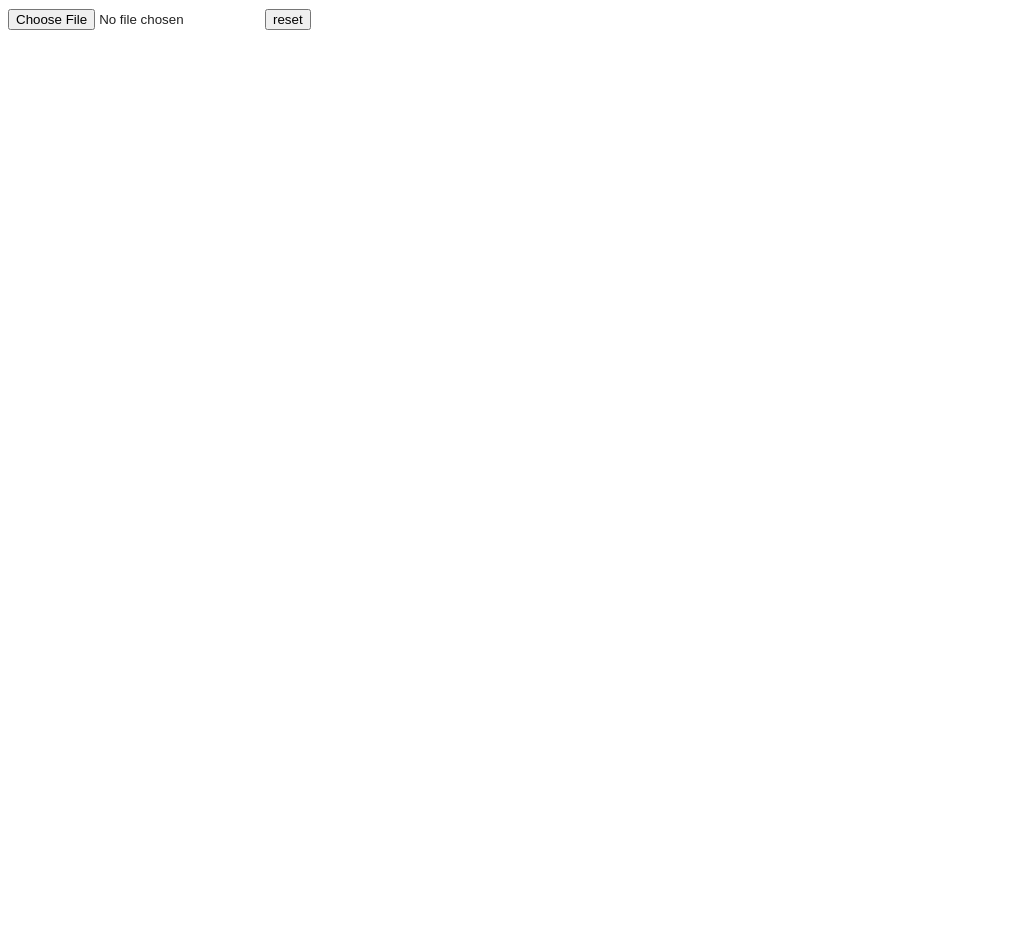
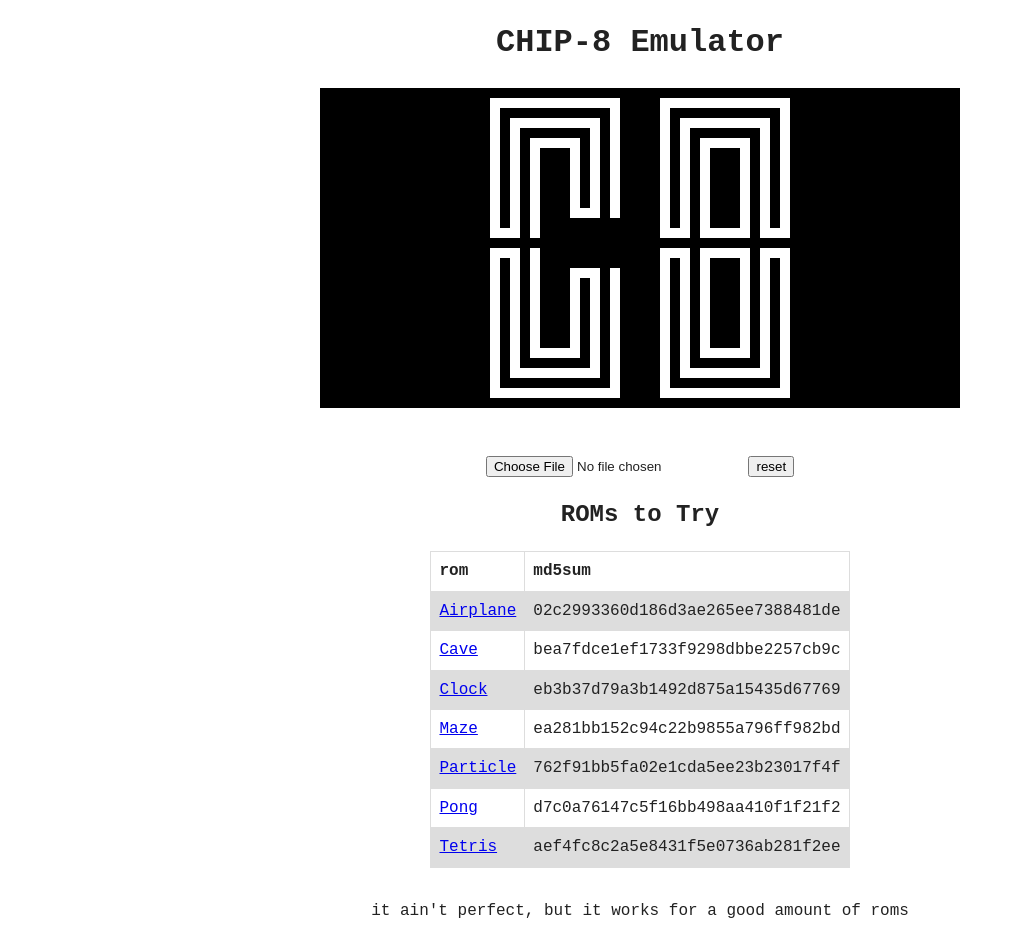
Before and after one commit to olivesnake/chip8-web, a website built with webpack: page index.html in a window 1280 px wide. Shown: the whole page, without its empty margins (0-1015 px from the left). Before the commit the page ends 800 px from the top, so only its background shows below. Built offline with nearby package versions, Linux system fonts and the light colour scheme.

Commit message:
added rom download list and styling

```diff
--- a/css/style.css
+++ b/css/style.css
@@ -15,6 +15,30 @@ html {
   color: #222;
   font-size: 1em;
   line-height: 1.4;
+}
+
+body {
+  font-family: monospace;
+  text-align: center;
+  font-size: 16px;
+}
+
+table {
+
+  border-collapse: collapse;
+  margin-left: auto;
+  margin-right: auto;
+  margin-bottom: 2rem;
+}
+
+td, th {
+  border: 1px solid #dddddd;
+  text-align: left;
+  padding: 8px;
+}
+
+tr:nth-child(even) {
+  background-color: #dddddd;
 }
 
 /*
@@ -172,9 +196,9 @@ textarea {
 }
 
 @media print,
-  (-webkit-min-device-pixel-ratio: 1.25),
-  (min-resolution: 1.25dppx),
-  (min-resolution: 120dpi) {
+(-webkit-min-device-pixel-ratio: 1.25),
+(min-resolution: 1.25dppx),
+(min-resolution: 120dpi) {
   /* Style adjustments for high resolution devices */
 }
 
--- a/index.html
+++ b/index.html
@@ -13,15 +13,82 @@
 </head>
 
 <body>
-<form>
-  <input type="file" name="romFile" id="romFileInput">
-  <button type="reset" id="resetBtn">reset</button>
-</form>
+<main>
+  <h1>CHIP-8 Emulator</h1>
 
-<br>
 
-<canvas id="display" width="640" height="320"></canvas>
-<!--<img src="img/cosmac-vip-keypad.png" alt="keypad" height="726" width="747" style="height: 250px; width: 250px;">-->
+  <canvas id="display" width="640" height="320" style="margin-bottom: 3rem;"></canvas>
+  <br>
+  <form>
+    <input type="file" name="romFile" id="romFileInput">
+    <button type="reset" id="resetBtn">reset</button>
+  </form>
+
+  <h2>ROMs to Try</h2>
+  <table>
+    <tr>
+      <th>rom</th>
+      <th>md5sum</th>
+    </tr>
+    <tr>
+      <td>
+        <a href="/roms/Airplane.ch8" download="airplane.ch8">Airplane</a>
+      </td>
+      <td>
+        02c2993360d186d3ae265ee7388481de
+      </td>
+    </tr>
+    <tr>
+      <td>
+        <a href="/roms/Cave.ch8" download="cave.ch8">Cave</a>
+      </td>
+      <td>
+        bea7fdce1ef1733f9298dbbe2257cb9c
+      </td>
+    </tr>
+    <tr>
+      <td>
+        <a href="/roms/Clock%20Program%20%5BBill%20Fisher,%201981%5D.ch8" download="clock.ch8">Clock</a>
+      </td>
+      <td>
+        eb3b37d79a3b1492d875a15435d67769
+      </td>
+    </tr>
+    <tr>
+      <td>
+        <a href="/roms/Maze%20%5BDavid%20Winter,%20199x%5D.ch8" download="maze.ch8">Maze</a>
+      </td>
+      <td>
+        ea281bb152c94c22b9855a796ff982bd
+      </td>
+    </tr>
+    <tr>
+      <td>
+        <a href="/roms/Particle%20Demo%20%5BzeroZshadow,%202008%5D.ch8" download="particle.ch8">Particle</a>
+      </td>
+      <td>
+        762f91bb5fa02e1cda5ee23b23017f4f
+      </td>
+    </tr>
+    <tr>
+      <td>
+        <a href="/roms/Pong%20(1%20player).ch8" download="pong.ch8">Pong</a>
+      </td>
+      <td>
+        d7c0a76147c5f16bb498aa410f1f21f2
+      </td>
+    </tr>
+    <tr>
+      <td>
+        <a href="/roms/Tetris%20%5BFran%20Dachille,%201991%5D%20(1).ch8" download="tetris.ch8">Tetris</a>
+      </td>
+      <td>
+        aef4fc8c2a5e8431f5e0736ab281f2ee
+      </td>
+    </tr>
+  </table>
+</main>
 <script src="js/app.js"></script>
+<footer>it ain't perfect, but it works for a good amount of roms</footer>
 </body>
 </html>
--- a/js/app.js
+++ b/js/app.js
@@ -1,3 +1,6 @@
+"use strict";
+
+
 const NUM_REGISTERS = 16;
 const FLAG_REGISTER = 0xF;
 const INIT_HERTZ = 60; // starting hertz for timer registers
@@ -7,19 +10,46 @@ const PROGRAM_START = 0x200;
 const FONTS_START = 0x50;
 const FONT_LEN = 5; // number of bytes for a font character
 const MEMORY_SIZE = 0x1000;
-const BEEP_SOUND_FILE = "./audio/beep-06.mp3"
+const BEEP_SOUND_FILE = "./audio/beep-06.mp3";
 const SPRITE_WIDTH = 8;
 const SCALE = 10;
 const INTERVAL = Math.floor(1000 / 60);
 // const INTERVAL = 500;
 
+const LOGO_ROM = [
+  0, 224, 96, 0, 97, 0, 98, 8, 162, 32, 64,
+  64, 34, 26, 65, 32, 18, 16, 208, 24, 242,
+  30, 112, 8, 18, 10, 96, 0, 113, 8, 0, 238,
+  0, 0, 0, 0, 0, 0, 0, 0, 0, 0, 0, 0, 0, 0,
+  0, 0, 0, 127, 64, 95, 80, 87, 84, 84, 0,
+  252, 4, 244, 20, 212, 84, 84, 0, 63, 32,
+  47, 40, 43, 42, 42, 0, 254, 2, 250, 10,
+  234, 42, 42, 0, 0, 0, 0, 0, 0, 0, 0, 0,
+  0, 0, 0, 0, 0, 0, 0, 0, 0, 0, 0, 0, 0,
+  0, 0, 0, 0, 0, 0, 0, 0, 0, 0, 84, 84,
+  84, 84, 84, 84, 116, 0, 84, 84, 84,
+  84, 116, 0, 0, 0, 42, 42, 42, 42, 42,
+  42, 59, 0, 42, 42, 42, 42, 42, 42, 238,
+  0, 0, 0, 0, 0, 0, 0, 0, 0, 0, 0, 0, 0, 0,
+  0, 0, 0, 0, 0, 0, 0, 0, 0, 0, 0, 0, 0, 0,
+  0, 0, 0, 0, 0, 116, 84, 84, 84, 84, 84,
+  84, 84, 0, 0, 116, 84, 84, 84, 84, 84,
+  59, 42, 42, 42, 42, 42, 42, 42, 238, 42,
+  42, 42, 42, 42, 42, 42, 0, 0, 0, 0, 0, 0,
+  0, 0, 0, 0, 0, 0, 0, 0, 0, 0, 0, 0, 0, 0,
+  0, 0, 0, 0, 0, 0, 0, 0, 0, 0, 0, 0, 84, 84,
+  87, 80, 95, 64, 127, 0, 84, 84, 212, 20, 244,
+  4, 252, 0, 42, 42, 43, 40, 47, 32, 63, 0, 42,
+  42, 234, 10, 250, 2, 254, 0, 0, 0, 0, 0, 0, 0,
+  0, 0, 0, 0, 0, 0, 0, 0, 0, 0
+]
 
 const INPUT_MAP = {
   "1": 1, "2": 2, "3": 4, "4": 0xC,
-  "q": 4, "w": 5, 'e': 5, 'r': 0xD,
-  'a': 7, 's': 8, 'd': 9, 'f': 0xE,
-  'z': 0xA, 'x': 0, 'c': 0xB, 'v': 0xF
-}
+  "q": 4, "w": 5, "e": 5, "r": 0xD,
+  "a": 7, "s": 8, "d": 9, "f": 0xE,
+  "z": 0xA, "x": 0, "c": 0xB, "v": 0xF
+};
 
 const FONT_SET = [
   0xF0, 0x90, 0x90, 0x90, 0xF0, // 0
@@ -38,7 +68,7 @@ const FONT_SET = [
   0xE0, 0x90, 0x90, 0x90, 0xE0, // D
   0xF0, 0x80, 0xF0, 0x80, 0xF0, // E
   0xF0, 0x80, 0xF0, 0x80, 0x80  // F
-]
+];
 
 const sprite_addr = [];
 
@@ -55,23 +85,32 @@ function rand(max) {
   return Math.floor(Math.random() * max);
 }
 
-function waitForKeyPress() {
-  return new Promise(function (resolve) {
-      function onKeyPress(event) {
-        document.removeEventListener("keydown", onKeyPress);
-        resolve(event.key);
-      }
-
-      document.addEventListener('keydown', onKeyPress);
-    }
-  );
-}
 
 const ON = 0xFFFFFFFF;
-const OFF = 0;
 
 class CPU {
   constructor(canvas) {
+    let i;
+    this.canvas = canvas
+    this.ctx = this.canvas.getContext("2d");
+    this.ctx.fillStyle = "black";
+    this.ctx.fillRect(0, 0, WIDTH * SCALE, HEIGHT * SCALE);
+    this.memory = new Uint8Array(MEMORY_SIZE);
+    // load fonts into memory
+    for (i = 0; i < FONT_SET.length; i++) {
+      this.memory[FONTS_START + i] = FONT_SET[i];
+    }
+    this.stack = new Uint16Array(16);
+
+    this.registers = new Uint8Array(NUM_REGISTERS);
+    this.I = 0; // address register
+    this.sp = 0; // stack pointer
+    this.pc = 0; // program counter
+    this.delay_timer = INIT_HERTZ;
+    this.sound_timer = INIT_HERTZ;
+    this.interval = null;
+    this.opcode = 0; // store current opcode
+    this.display = new Uint32Array(WIDTH * HEIGHT);
     /* setup function pointer table */
     this.table = new Array(0xF + 1);
     // opcodes starting with 0
@@ -80,7 +119,6 @@ class CPU {
     this.tableE = new Array(0xF);
     this.tableF = new Array(0x66);
 
-    let i;
     for (i = 0; i <= 0xE; i++) {
       this.table0[i] = this.op_null;
       this.table8[i] = this.op_null;
@@ -131,27 +169,6 @@ class CPU {
     this.table[0xD] = this.op_dxyn;
     this.table[0xE] = this.op_tableE;
     this.table[0xF] = this.op_tableF;
-    this.canvas = canvas
-    this.ctx = this.canvas.getContext("2d");
-    this.ctx.fillStyle = "black";
-    this.ctx.fillRect(0, 0, WIDTH * SCALE, HEIGHT * SCALE);
-    this.memory = new Uint8Array(MEMORY_SIZE);
-    // load fonts into memory
-    for (let i = 0; i < FONT_SET.length; i++) {
-      this.memory[FONTS_START + i] = FONT_SET[i];
-    }
-    this.stack = new Uint16Array(16);
-
-    this.registers = new Uint8Array(NUM_REGISTERS);
-    this.I = 0; // address register
-    this.sp = 0; // stack pointer
-    this.pc = 0; // program counter
-    this.delay_timer = INIT_HERTZ;
-    this.sound_timer = INIT_HERTZ;
-    this.interval = null;
-    this.opcode = 0; // store current opcode
-    this.display = new Uint32Array(WIDTH * HEIGHT);
-
 
   }
 
@@ -469,33 +486,6 @@ class CPU {
   }
 
 
-  async cycle2() {
-    return new Promise((resolve) => {
-      this.opcode = this.memory[this.pc] << 8 | this.memory[this.pc + 1];
-      // execute
-      this.pc += 2;
-      console.log(`opcode: ${this.opcode.toString(16).padStart(4, '0')}`);
-      try {
-        this.table[(this.opcode & 0xF000) >> 12]();
-      } catch (err) {
-        console.log(`an error occurred: ${err}`);
-      }
-
-      if (this.delay_timer > 0) {
-        this.delay_timer--;
-      }
-      if (this.sound_timer > 0) {
-        this.sound_timer--;
-        if (this.sound_timer === 1) {
-          playSound()
-        }
-      }
-
-      resolve();
-    })
-
-  }
-
   async cycle() {
     return new Promise(async (resolve) => {
       let opcode, addr, x, y, c, ans, msb, lsb, height, key;
@@ -695,7 +685,8 @@ document.addEventListener("DOMContentLoaded", async function () {
   const fileInput = document.getElementById("romFileInput");
   const resetBtn = document.getElementById("resetBtn");
   const canvas = document.getElementById("display") || null;
-  let cpu = null;
+  let cpu = new CPU(canvas);
+  await cpu.load_and_run(LOGO_ROM)
 
   resetBtn.addEventListener("click", function () {
     if (cpu) {
@@ -706,7 +697,6 @@ document.addEventListener("DOMContentLoaded", async function () {
   })
 
   fileInput.addEventListener("input", function (event) {
-    // console.log(fileInput.value);
     const file = event.target.files[0];
     if (file) {
       const reader = new FileReader();
```
Also changed, not shown: 1 other file.
